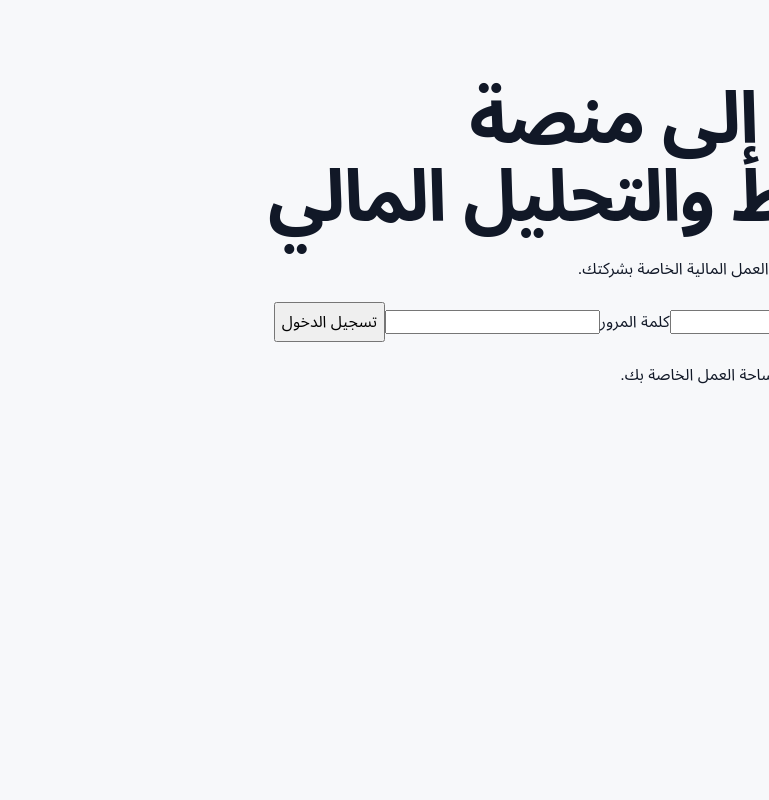
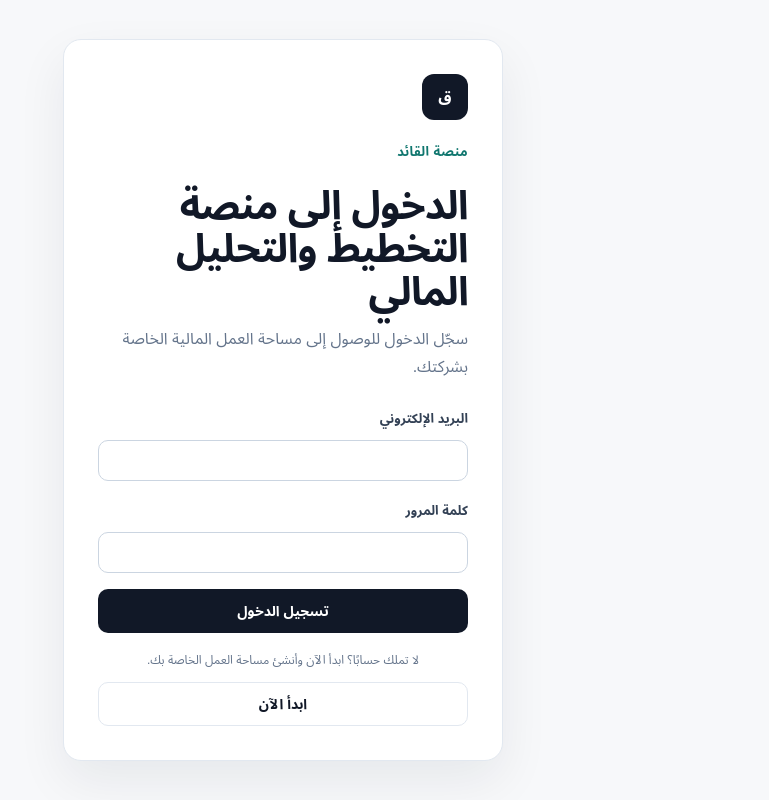
Before and after one commit to khaledhamada1996/FPA-saas-platform, a Next.js app: page /auth in a window 1280 px wide. Shown: the whole page, without its empty margins (511-1280 px from the left). Built offline with nearby package versions, Linux system fonts and the light colour scheme; no server answers.

Commit message:
Add secure Arabic authentication styles

```diff
--- a/src/app/globals.css
+++ b/src/app/globals.css
@@ -64,5 +64,21 @@ h2 { margin: 0; font-size: clamp(30px, 4vw, 46px); line-height: 1.2; letter-spac
 .final-cta p { max-width: 620px; margin: 16px auto 28px; color: var(--muted); line-height: 1.8; }
 .footer { border-top: 1px solid var(--line); padding: 28px 0; color: var(--muted); font-size: 12px; }
 .footer-inner { display: flex; justify-content: space-between; gap: 20px; }
+.auth-page { min-height: 100vh; display: grid; place-items: center; padding: 28px 16px; background: #f7f8fa; }
+.auth-card { width: min(100%, 440px); background: var(--surface); border: 1px solid var(--line); border-radius: 18px; padding: 34px; box-shadow: 0 20px 50px rgba(15,23,42,.07); }
+.auth-mark { width: 46px; height: 46px; display: grid; place-items: center; border-radius: 12px; background: var(--ink); color: #fff; font-weight: 800; margin-bottom: 18px; }
+.auth-card h1 { font-size: clamp(28px, 7vw, 40px); letter-spacing: -.8px; margin: 0; }
+.auth-card > p:not(.eyebrow):not(.auth-note) { color: var(--muted); line-height: 1.75; margin: 12px 0 24px; }
+.auth-form { display: grid; gap: 16px; margin-top: 22px; }
+.auth-form label { display: grid; gap: 7px; color: #334155; font-size: 13px; font-weight: 700; }
+.auth-form input { width: 100%; border: 1px solid #cbd5e1; border-radius: 10px; padding: 12px 13px; background: #fff; color: var(--ink); outline: none; }
+.auth-form input:focus { border-color: var(--accent); box-shadow: 0 0 0 3px rgba(15,118,110,.1); }
+.primary-button, .secondary-button { min-height: 44px; display: inline-flex; align-items: center; justify-content: center; border-radius: 10px; font-weight: 700; font-size: 14px; }
+.primary-button { border: 0; background: var(--ink); color: #fff; cursor: pointer; }
+.secondary-button { width: 100%; margin-top: 12px; border: 1px solid var(--line); background: #fff; color: var(--ink); }
+.auth-note { color: var(--muted); font-size: 12px; line-height: 1.6; margin: 18px 0 0; text-align: center; }
+.auth-alert { display: grid; gap: 5px; padding: 13px 14px; border-radius: 10px; margin-top: 18px; font-size: 13px; line-height: 1.6; }
+.auth-alert-error { background: #fff1f2; border: 1px solid #fecdd3; color: #9f1239; }
+.auth-alert strong[dir="ltr"] { font-size: 22px; letter-spacing: .5px; text-align: center; margin-top: 3px; }
 @media (max-width: 900px) { .hero-grid { grid-template-columns: 1fr; gap: 42px; } .features { grid-template-columns: repeat(2, 1fr); } .flow { grid-template-columns: repeat(2, 1fr); } .nav-links { display: none; } }
-@media (max-width: 600px) { .container { width: min(100% - 28px, 1160px); } .nav { min-height: 64px; } .nav-cta { padding: 9px 12px; } .hero { padding: 58px 0 50px; } h1 { font-size: 43px; letter-spacing: -1px; } .hero-copy { font-size: 16px; } .hero-actions { flex-direction: column; align-items: stretch; } .hero-cta { width: 100%; } .features, .audience { grid-template-columns: 1fr; } .flow { grid-template-columns: 1fr; } .section { padding: 60px 0; } .footer-inner { flex-direction: column; } }
+@media (max-width: 600px) { .container { width: min(100% - 28px, 1160px); } .nav { min-height: 64px; } .nav-cta { padding: 9px 12px; } .hero { padding: 58px 0 50px; } h1 { font-size: 43px; letter-spacing: -1px; } .hero-copy { font-size: 16px; } .hero-actions { flex-direction: column; align-items: stretch; } .hero-cta { width: 100%; } .features, .audience { grid-template-columns: 1fr; } .flow { grid-template-columns: 1fr; } .section { padding: 60px 0; } .footer-inner { flex-direction: column; } .auth-card { padding: 26px 20px; } }
```
